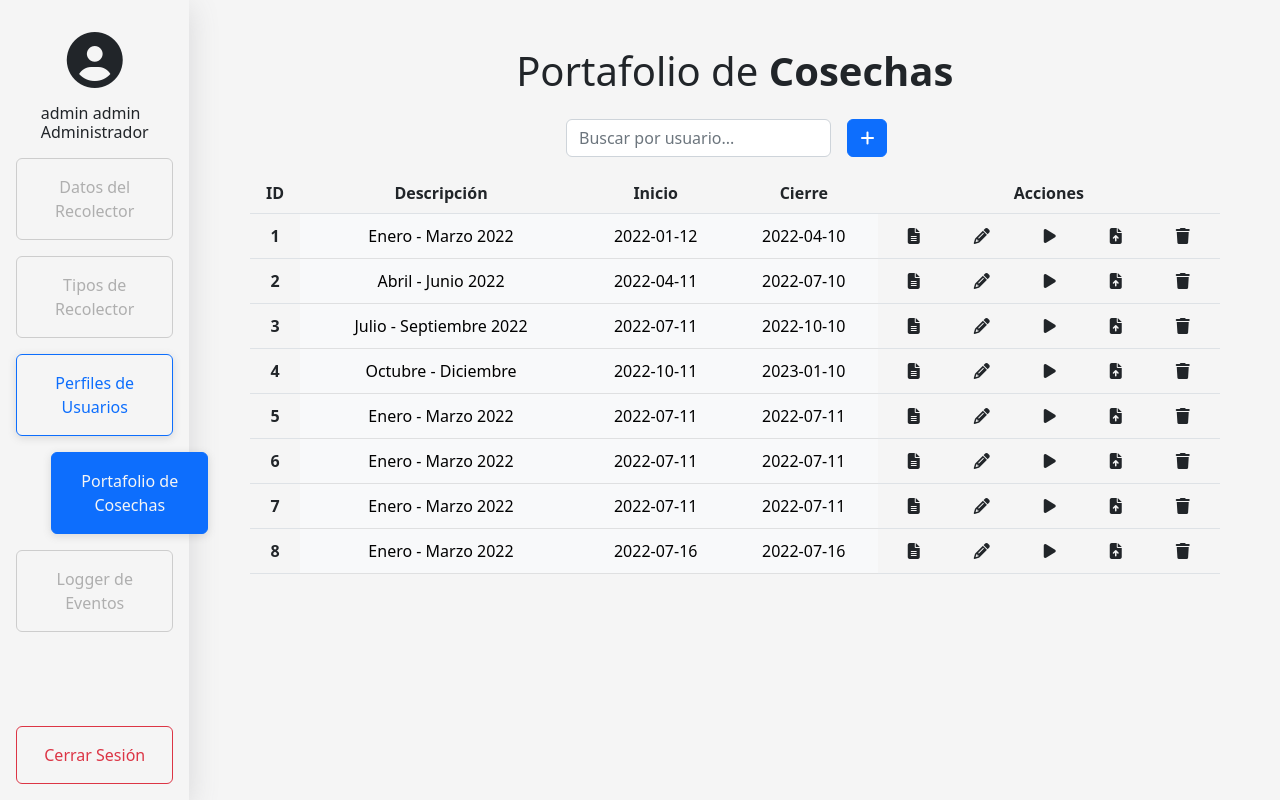
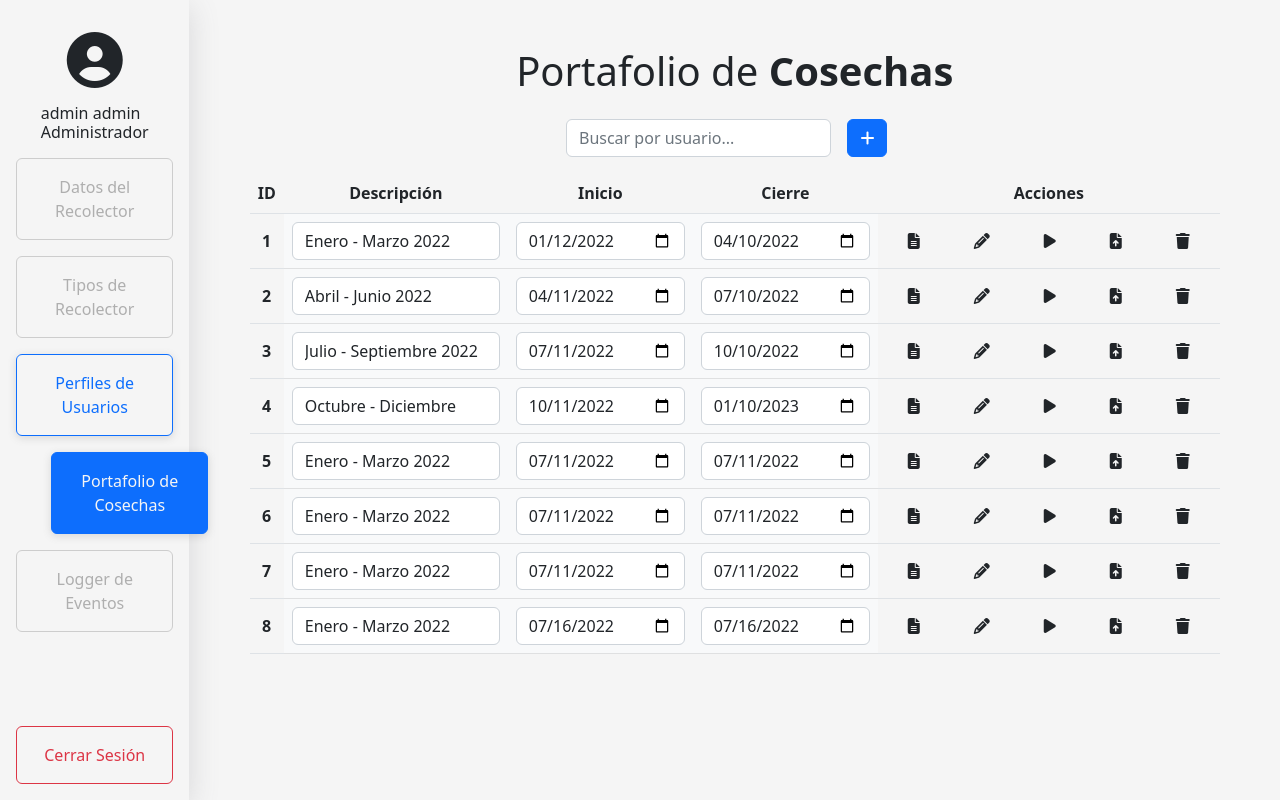
Before and after one commit to rcgamboan/flask-login, a Flask app: page /cosechas in a window 1280 px wide. Run offline with Flask 2, Linux system fonts and the light colour scheme; a user stored in the database is signed in; some libraries are stand-ins or nearby versions.

Commit message:
Agrega funcionalidad boton editar cosecha

```diff
--- a/src/app.py
+++ b/src/app.py
@@ -152,6 +152,17 @@ def cosechas():
             return redirect(url_for('home'))
     else:
        return redirect(url_for('login'))
+
+@app.route('/cosechas/update',methods=['POST'])
+def cosechas_update():
+
+    editarCosecha(
+        request.form['editid'],
+        request.form['editDescripcion'],
+        datetime.datetime.strptime(request.form['editInicio'],"%Y-%m-%d"),
+        datetime.datetime.strptime(request.form['editFin'],"%Y-%m-%d")
+    )
+    return redirect(url_for('cosechas'))
 
 
 # Se obtienen los datos de los productores
--- a/src/templates/cosechas.html
+++ b/src/templates/cosechas.html
@@ -44,23 +44,15 @@
   }
 
   function handleEdit(){
-    var table = document.getElementById('users');
+    var table = document.getElementById('cosechas');
     var tbody = table.getElementsByTagName('tbody')[0];
     var rows = tbody.getElementsByTagName('tr');
     var id
     for (i = 0; i < rows.length; i++){
       rows[i].onclick = async function() {
         id = this.cells[0].innerHTML
-        "{% for user in users %}"
-          if(id === '{{user.id}}'){
-            document.querySelector('input[name="editusername"]').value = '{{user.username}}';
-            document.querySelector('input[name="editnombre"]').value = '{{user.nombres}}';
-            document.querySelector('input[name="editapellido"]').value = '{{user.apellidos}}';
-            document.querySelector('input[name="editcosecha"]').value = '{{user.cosecha}}';
-            document.querySelector('select[name="editrol"]').value = '{{user.rol}}';
-            document.querySelector('input[name="id"]').value = '{{user.id}}';
-          }
-        "{% endfor %}"
+        document.querySelector('input[name="editid"]').value = id;
+        document.querySelector('form[name="editCosecha"]').submit();
       }
     }
   }
@@ -119,7 +111,7 @@
   {%if cosechas%}
       <div class="row justify-content-md-center fade-in">
         <div class="col-12 col-md-11 table-responsive">
-          <table class="table mt-2 table-hover " id = "users">
+          <table class="table mt-2 table-hover " id = "cosechas">
             <thead>
               <th scope="col">ID</th>
               <th scope="col">Descripción</th>
@@ -131,37 +123,46 @@
               {%for cosecha in cosechas%}
               <tr class=" deleteOut tdEdit">
                   <th scope="row" id="{{cosecha.id}}">{{cosecha.id}}</th>
-                  <td class="table-light tdEdit" type="username" id="username">{{cosecha.descripcion}}</td>
-                  <td class="table-light tdEdit" type="username" id="username">{{cosecha.inicio}}</td>
-                  <td class="table-light tdEdit" type="username" id="username">{{cosecha.fin}}</td>
-                  <td class="col-4">
+                  <form name="editCosecha" action="/cosechas/update" method="POST">
+                    <input type="hidden" name="editid" required="required" value="1">
+                    <td class="table-light tdEdit" type="username" id="username">
+                      <input type="text" name="editDescripcion" class="form-control" value="{{cosecha.descripcion}}">
+                    </td>
+                    <td class="table-light">
+                      <input type="date" name="editInicio" class="form-control" value="{{cosecha.inicio}}">
+                    </td>
+                    <td class="table-light">
+                      <input type="date" name="editFin" class="form-control" value="{{cosecha.fin}}">
+                    </td>
+                  </form>
+                  <td class="col-3">
                     <div class="cont">
                       <button id="editbtn" method="POST" class="edit pencil btn" role="button"
-                        data-bs-toggle="modal" data-bs-target="#EditarUsuario" onclick="">
+                        data-bs-toggle="modal" data-bs-target="#EditarUsuario" onclick="" title="Generar Compras">
                         <div>
                           <i class="fa-solid fa-file-lines"></i>
                         </div>
                       </button>
                       <button id="editbtn" method="POST" class="edit pencil btn" role="button"
-                        data-bs-toggle="modal" data-bs-target="#EditarUsuario" onclick="handleEdit()">
+                        data-bs-toggle="modal" data-bs-target="#EditarUsuario" onclick="handleEdit()" title="Editar Cosecha">
                         <div>
                           <i class="fa-solid fa-pencil"></i>
                         </div>
                       </button>
                       <button id="editbtn" method="POST" class="edit pencil btn" role="button"
-                        data-bs-toggle="modal" data-bs-target="#EditarUsuario" onclick="">
+                        data-bs-toggle="modal" data-bs-target="#EditarUsuario" onclick="" title="Habilitar Cosecha">
                         <div>
                           <i class="fas fa-play"></i>
                         </div>
                       </button>
                       <button id="editbtn" method="POST" class="edit pencil btn" role="button"
-                        data-bs-toggle="modal" data-bs-target="#EditarUsuario" onclick="">
+                        data-bs-toggle="modal" data-bs-target="#EditarUsuario" onclick="" title="Listar Compras">
                         <div>
                           <i class="fa-solid fa-file-arrow-up"></i>
                         </div>
                       </button>
-                      <form name="ID" action="/admin/delete" method="POST" class="edit trash btn" role="button" onclick="handleDelete();">
-                        <input type="hidden" name="user_id" value="">
+                      <form name="ID" action="/admin/delete" method="POST" class="edit trash btn" role="button" onclick="handleDelete();" title="Eliminar Cosecha">
+                        <input type="hidden" name="user_id" value="" >
                         <div >
                           <i class="fa-solid fa-trash"></i>
                         </div>
```
Also changed, not shown: src/usuarios.sqlite.
